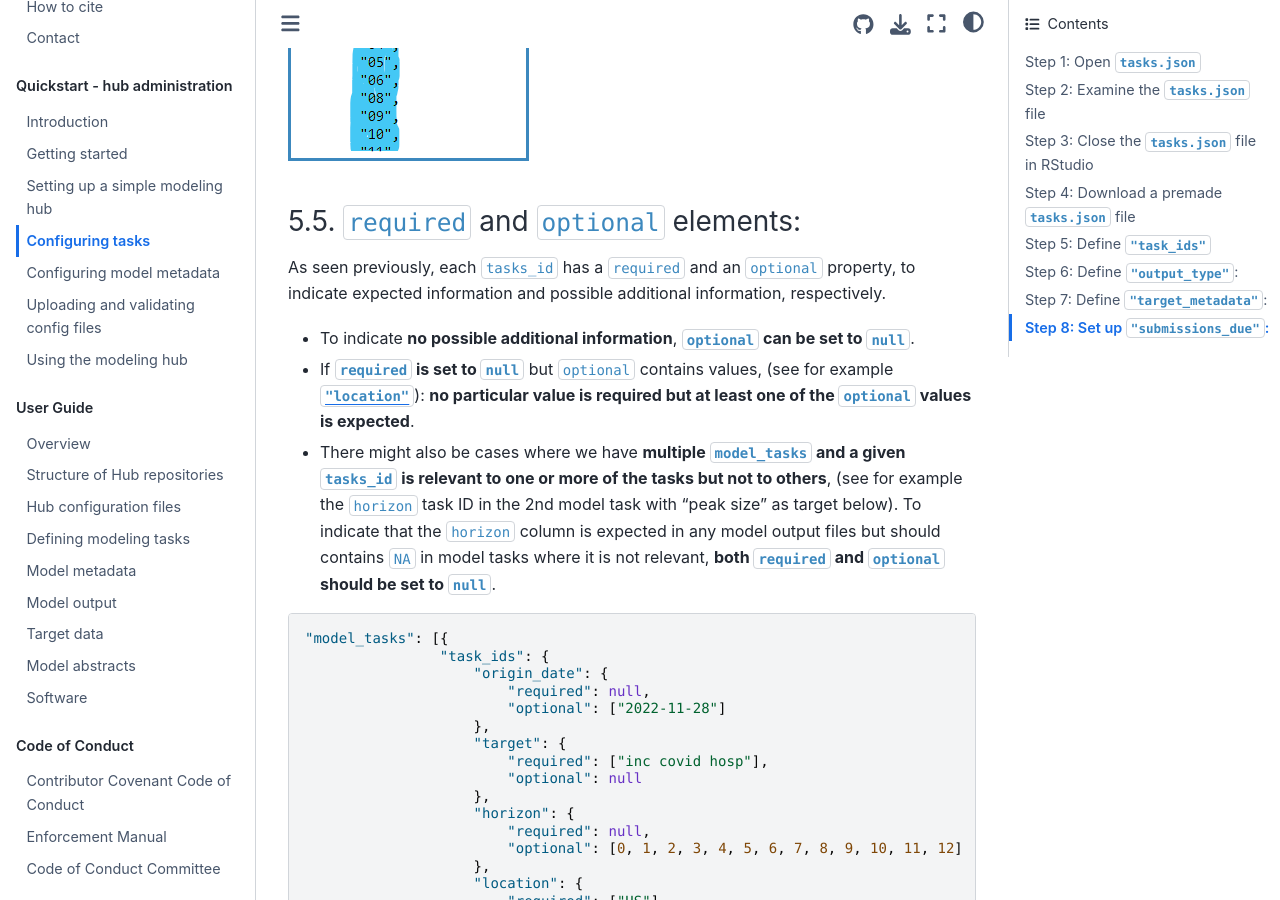
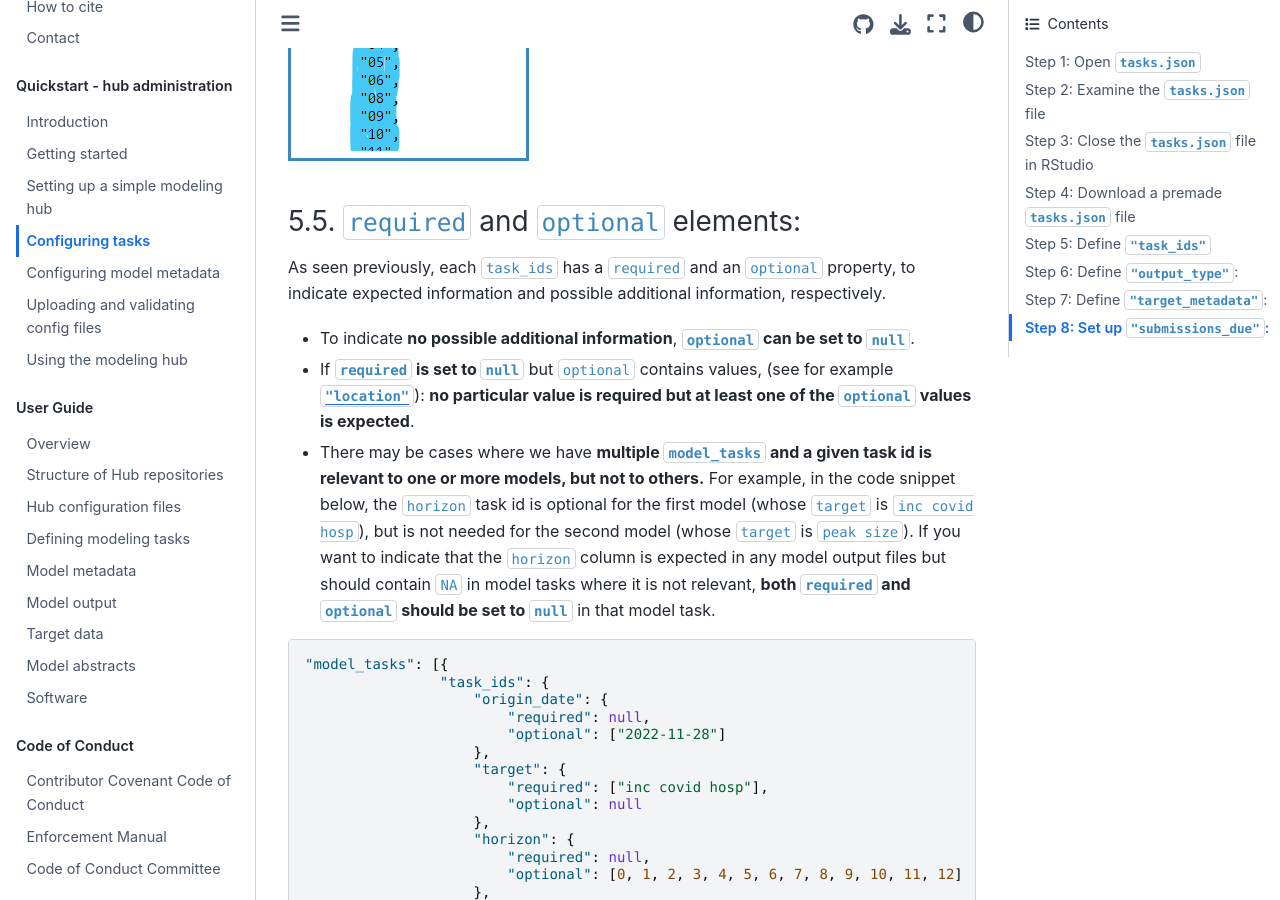
Before and after one commit to hubverse-org/hubDocs, a Sphinx documentation site: the page built from docs/source/quickstart-hub-admin/tasks-config.md, in a window 1280 px wide and 900 px high, scrolled down 4753 px. Built offline with Sphinx 7.4.7 and the Sphinx Book theme 1.1.4, drawn with Linux system fonts in a browser that asks for light colours.

Commit message:
Clarifying explanations

````diff
--- a/docs/source/quickstart-hub-admin/tasks-config.md
+++ b/docs/source/quickstart-hub-admin/tasks-config.md
@@ -100,11 +100,11 @@ Now, read below for details on some of the lines of code in this file:
 
 ### 5.5. `required` and `optional` elements:
 
-As seen previously, each `tasks_id` has a `required` and an `optional` property, to indicate expected information and possible additional information, respectively.
+As seen previously, each `task_ids` has a `required` and an `optional` property, to indicate expected information and possible additional information, respectively.
 
 - To indicate **no possible additional information**, **`optional` can be set to `null`**.
 - If **`required` is set to `null`** but `optional` contains values, (see for example [`"location"`](#setting-up-location)): **no particular value is required but at least one of the `optional` values is expected**.
-- There might also be cases where we have **multiple `model_tasks` and a given `tasks_id` is relevant to one or more of the tasks but not to others**, (see for example the `horizon` task ID in the 2nd model task with "peak size" as target below). To indicate that the `horizon` column is expected in any model output files but should contains `NA` in model tasks where it is not relevant, **both `required` and `optional` should be set to `null`**.
+- There may be cases where we have **multiple `model_tasks` and a given task id is relevant to one or more models, but not to others.** For example, in the code snippet below, the `horizon` task id is optional for the first model (whose `target` is `inc covid hosp`), but is not needed for the second model (whose `target` is `peak size`). If you want to indicate that the `horizon` column is expected in any model output files but should contain `NA` in model tasks where it is not relevant, **both `required` and `optional` should be set to `null`** in that model task.
 
 ```json
 "model_tasks": [{
````
